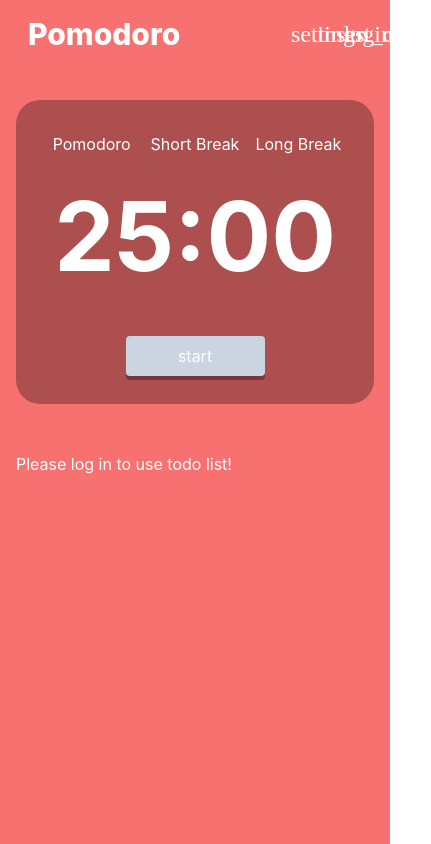
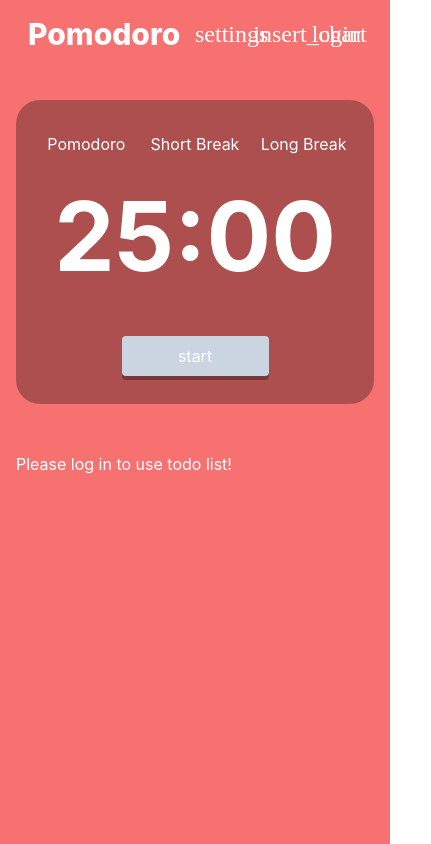
Before and after one commit to CoryMci/pomodoro-react, a React (Create React App) app: page / in a window 390 px wide. Shown: the whole page, 431 px wide, since content can reach past the window. Built offline with nearby package versions, Linux system fonts and the light colour scheme; no server answers; a web font is replaced by a local one.

Commit message:
Improve responsiveness of Clock, Task, Header

```diff
--- a/src/components/ClockUI.js
+++ b/src/components/ClockUI.js
@@ -75,8 +75,8 @@ export default function ClockUI(props) {
     );
   }
   return (
-    <div className="grid grid-rows-4 rounded-3xl p-6 bg-black bg-opacity-30">
-      <div className="modes grid grid-cols-3 h-8 justify-items-center items-center">
+    <div className="grid grid-rows-4 rounded-3xl p-6 bg-black bg-opacity-30 min-w-fit">
+      <div className="modes grid grid-cols-3 h-8 gap-4 justify-items-center items-center">
         <div
           className="w-28 p-2 rounded text-center transition-colors hover:bg-white hover:bg-opacity-30 hover:cursor-pointer"
           id="pomo"
@@ -112,7 +112,7 @@ export default function ClockUI(props) {
         {secondaryClock}
       </div>
 
-      <div className="controls self-end grid grid-cols-4 h-10 gap-8 items-center">
+      <div className="controls self-end grid grid-cols-4 h-10 gap-4 m:gap-8 items-center">
         {resetBtn}
         {toggleBtn}
         {skipBtn}
--- a/src/components/Header.js
+++ b/src/components/Header.js
@@ -9,7 +9,7 @@ export default function Header(props) {
   };
 
   return (
-    <div className="header px-3 grid grid-cols-2 gap-48 items-center">
+    <div className="header px-3 grid grid-cols-2 items-center">
       <div className="title text-3xl font-extrabold">Pomodoro</div>
       <div className="tools justify-self-end grid grid-cols-3 gap-2">
         <span
--- a/src/components/TodoUI.js
+++ b/src/components/TodoUI.js
@@ -68,7 +68,7 @@ export default function TodoUI(props) {
           "No pomodoros today!"
         )}
       </div>
-      <div className="grid grid-cols-1 gap-3 w-[32rem] auto-rows-auto">
+      <div className="grid grid-cols-1 gap-3 m:w-[32rem] auto-rows-auto">
         {projects.map((project) => (
           <Project
             key={project._id}
```
